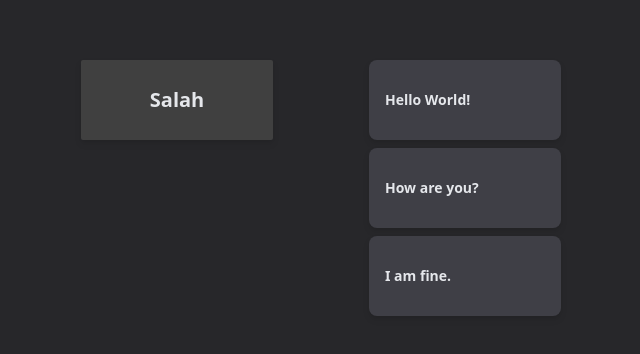
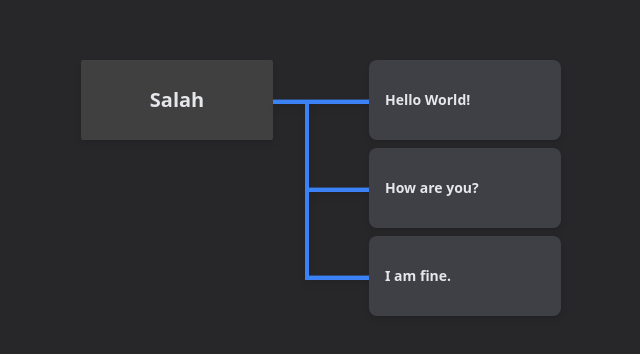
Before and after one commit to ahmeducf/user-notes-app, a React (Vite) app in the folder client/: page / in a window 1280 px wide. Shown: the part 208-562 px from the top of the page, without its empty margins (319-959 px from the left). Built offline with nearby package versions, Linux system fonts and the light colour scheme.

Commit message:
chore: Build tree view using Branch component

```diff
--- a/client/src/components/MessageDisplay.tsx
+++ b/client/src/components/MessageDisplay.tsx
@@ -1,13 +1,16 @@
 import { Message } from '../types';
+import Branch from './Branch';
 
 interface Props {
-	message: Message;
+  message: Message;
+  index: number;
 }
 
-function MessageDisplay({ message }: Props) {
+function MessageDisplay({ message, index }: Props) {
 	return (
 		<div className="group mb-2 shrink-0 rounded-lg flex items-center drop-shadow-md bg-zinc-700 w-48 h-20 relative">
-			<p className="text-sm text-gray-200 font-bold px-4">{message.body}</p>
+			<Branch trunk={index === 0} />
+      <p className="text-sm text-gray-200 font-bold px-4">{message.body}</p>
 		</div>
 	);
 }
--- a/client/src/components/UserDisplay.tsx
+++ b/client/src/components/UserDisplay.tsx
@@ -12,8 +12,8 @@ function UserDisplay({ user }: Props) {
 				<p className="text-xl text-gray-200 font-bold">{user.name}</p>
 			</div>
 			<div>
-				{user.messages.map((message) => (
-					<MessageDisplay key={message.id} message={message} />
+				{user.messages.map((message, index) => (
+					<MessageDisplay key={message.id} message={message} index={index} />
 				))}
 			</div>
 		</div>
```
